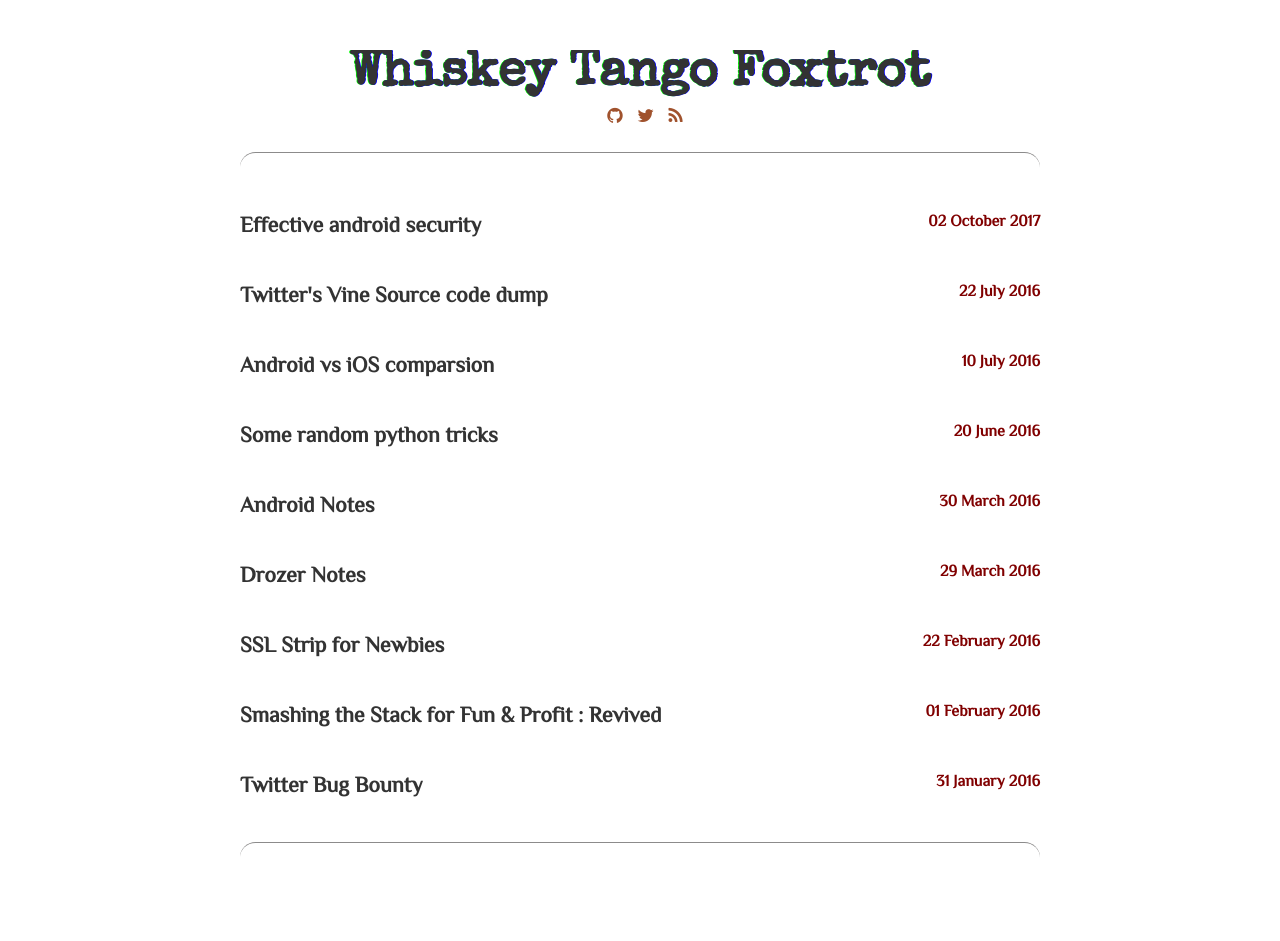
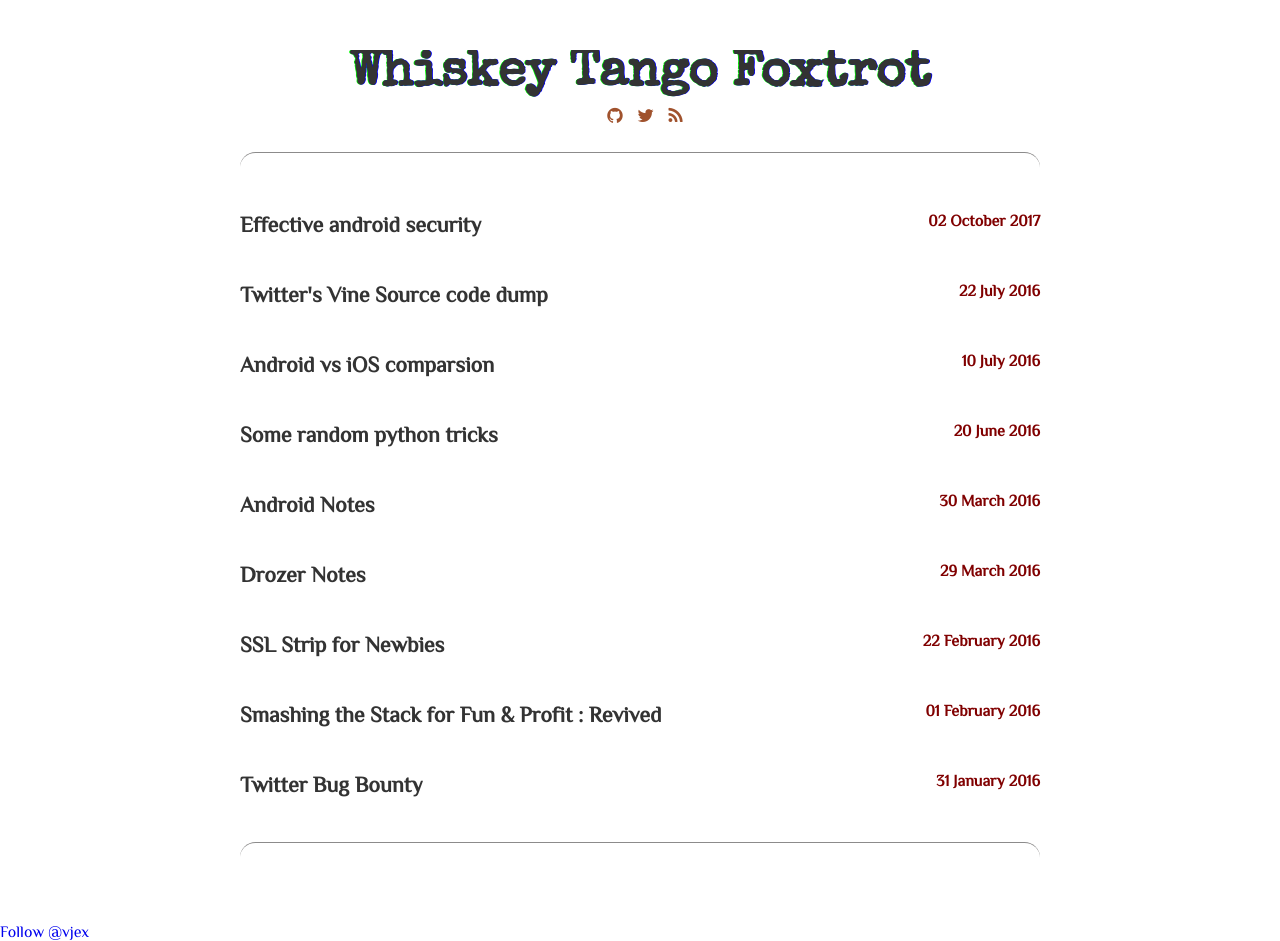
Before and after one commit to avicoder/avicoder.github.io, a Jekyll site: the page built from index.html, in a window 1280 px wide. Built offline with Jekyll 4.4.1, drawn with Linux system fonts in a browser that asks for light colours; some web fonts are replaced.

Commit message:
Update default.html

```diff
--- a/_layouts/default.html
+++ b/_layouts/default.html
@@ -31,5 +31,12 @@
             enable_page_level_ads: true
          });
        </script>
+
+        <!-- Place this tag where you want the button to render. -->
+<a class="github-button" href="https://github.com/vjex" data-size="large" data-show-count="true" aria-label="Follow @vjex on GitHub">Follow @vjex</a>
+
+        <!-- Place this tag in your head or just before your close body tag. -->
+<script async defer src="https://buttons.github.io/buttons.js"></script>
+
     </body>
 </html>
```
